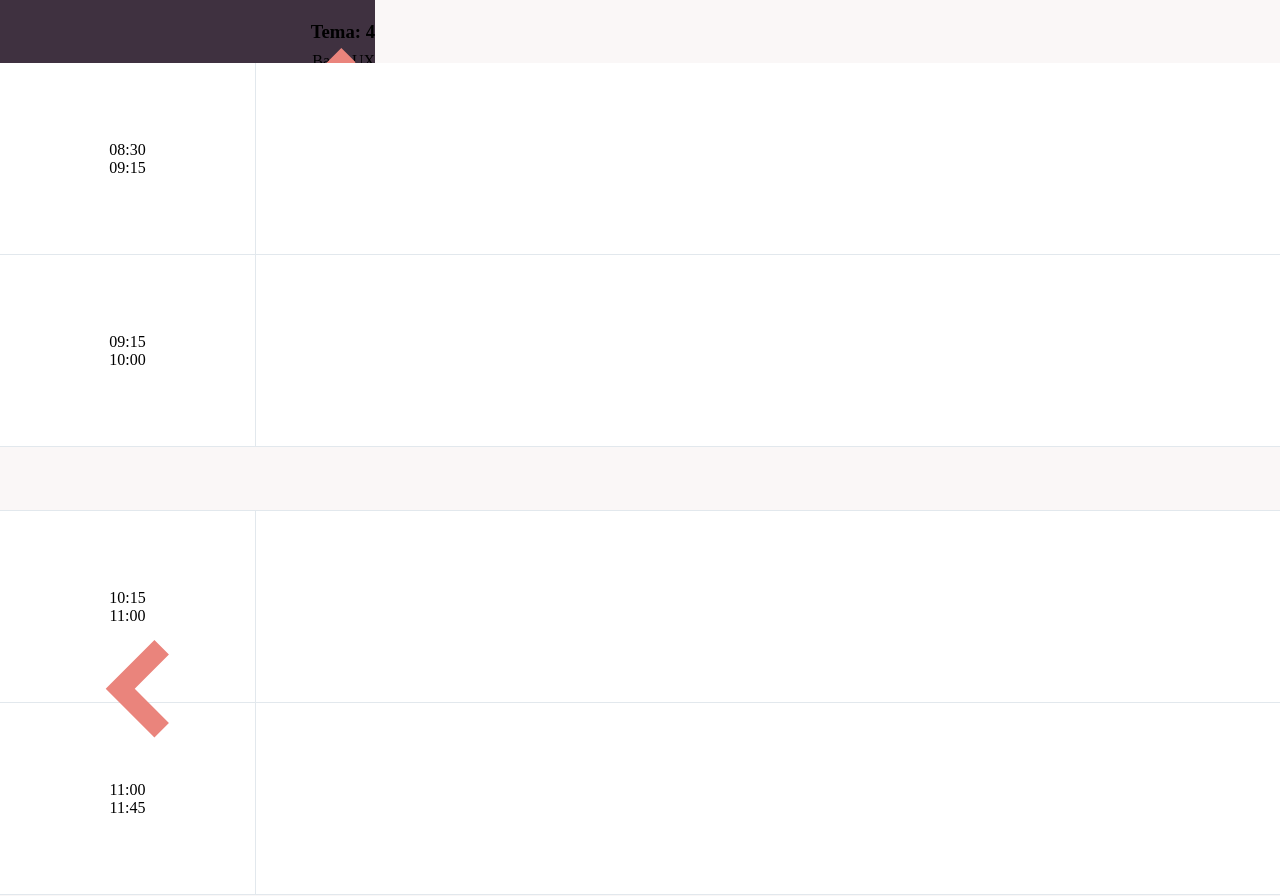
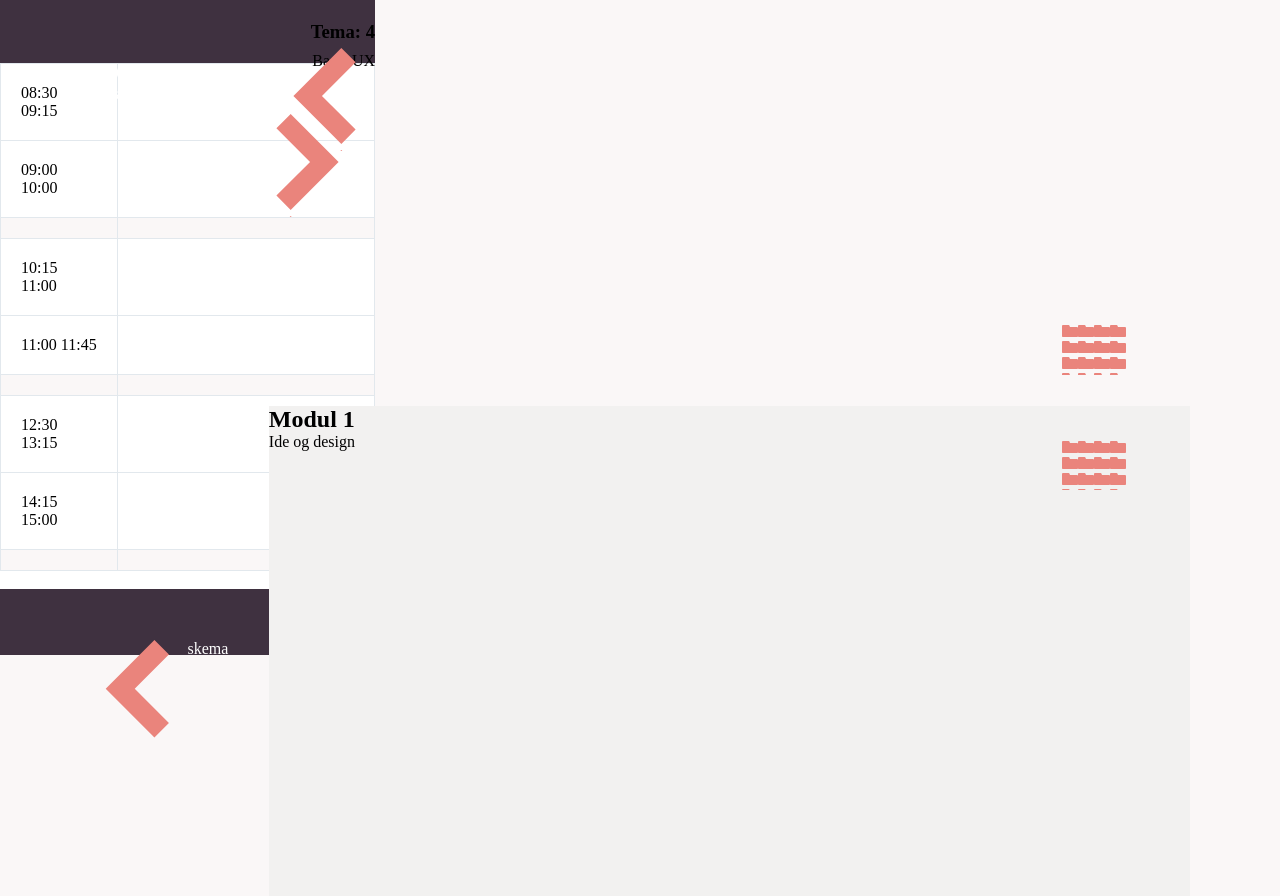
Before and after one commit to vict890f/Fronter-Redesign, a plain HTML site: page skema.html in a window 1280 px wide. Shown: the part 80-976 px from the top of the page. Drawn offline with Linux system fonts and the light colour scheme.

Commit message:
Skema er done, mangler bare at blive stylet 100p

```diff
--- a/skema.html
+++ b/skema.html
@@ -35,69 +35,59 @@
             <div class="col-right-sprite"></div>
         </section>
         <section id="skema-midt">
-            <div class="skema-table" id="tabel1">
-                <div class="tabel-left">
-                    <p>08:30</p>
-                    <p>09:15</p>
+            <table id="t01">
+                <tr>
+                    <td class="left">08:30 09:15</td>
+                    <td class="right"></td>
+                </tr>
+                <tr>
+                    <td class="left">09:00 10:00</td>
+                    <td class="right"></td>
+                </tr>
+                <tr>
+                    <td class="break"></td>
+                    <td class="break"></td>
+                <tr>
+                    <td class="left">10:15 11:00</td>
+                    <td class="right"></td>
+                </tr>
+                <tr>
+                    <td class="left">11:00 11:45</td>
+                    <td class="right"></td>
+                </tr>
+                <tr>
+                    <td class="break"></td>
+                    <td class="break"></td>
+                <tr>
+                    <td class="left">12:30 13:15</td>
+                    <td class="right"></td>
+                </tr>
+                <tr>
+                    <td class="left">14:15 15:00</td>
+                    <td class="right"></td>
+                </tr>
+                <tr>
+                    <td class="break"></td>
+                    <td class="break"></td>
+            </table>
+            <div>
+                <div class="modul" id="modul1">
+                    <h2>Modul 1</h2>
+                    <p>Ide og design</p>
+                    <div class="icon" id="modul1-folder"></div>
+                    <div class="icon" id="modul1-link"></div>
                 </div>
-                <div class="tabel-right"></div>
-            </div>
-            <div class="skema-table" id="tabel2">
-                <div class="tabel-left">
-                    <p>09:15</p>
-                    <p>10:00</p>
+                <div class="modul" id="modul2">
+                    <h2>Modul 2</h2>
+                    <p>Øvelser</p>
+                    <div class="icon" id="modul2-link"></div>
                 </div>
-                <div class="tabel-right"></div>
-            </div>
-            <div class="break"></div>
-            <div class="skema-table" id="tabel3">
-                <div class="tabel-left">
-                    <p>10:15</p>
-                    <p>11:00</p>
-                </div>
-                <div class="tabel-right">
+                <div class="modul" id="modul3">
+                    <h2>Modul 3</h2>
+                    <p>Arbejde selv</p>
+                    <div class="icon" id="modul3-folder"></div>
                 </div>
             </div>
-            <div class="skema-table" id="tabel4">
-                <div class="tabel-left">
-                    <p>11:00</p>
-                    <p>11:45</p>
-                </div>
-                <div class="tabel-right"></div>
-            </div>
-            <div class="break"></div>
-            <div class="skema-table" id="tabel5">
-                <div class="tabel-left">
-                    <p>08:30</p>
-                    <p>09:15</p>
-                </div>
-                <div class="tabel-right">
-                </div>
-            </div>
-            <div class="skema-table" id="tabel6">
-                <div class="tabel-left">
-                    <p>12:30</p>
-                    <p>13:15</p>
-                </div>
-                <div class="tabel-right"></div>
-            </div>
-            <div class="break"></div>
-            <div class="skema-table" id="tabel7">
-                <div class="tabel-left">
-                    <p>13:15</p>
-                    <p>14:00</p>
-                </div>
-                <div class="tabel-right">
-                </div>
-            </div>
-            <div class="skema-table" id="tabel8">
-                <div class="tabel-left">
-                    <p>14:15</p>
-                    <p>15:00</p>
-                </div>
-                <div class="tabel-right"></div>
-            </div>
-            <div class="break"></div>
         </section>
         <section id="skema-bund">
             <div class="skema-bund-left"></div>
--- a/style.css
+++ b/style.css
@@ -302,13 +302,6 @@ ul.list li input[name="Facebook"] {
     background-color: lightgoldenrodyellow;
 }
 
-.break {
-    width: 100vw;
-    height: 5vw;
-    background-color: #FAF7F7;
-    border-bottom: 1px solid #E2E8ED;
-}
-
 #skema-bund {
     width: 375px;
     height: 66.22px;
@@ -332,3 +325,110 @@ ul.list li input[name="Facebook"] {
     margin-top: 4vw;
     color: white;
 }
+
+/******Table i Skema*********/
+
+table,
+th,
+td {
+    border: 1px solid #E2E8ED;
+    border-collapse: collapse;
+}
+
+th,
+td {
+    padding: 20px;
+}
+
+table#t01 {
+    width: 100%;
+
+}
+
+table#t01 tr:nth-child(even) {
+    background-color: #fff;
+}
+
+table#t01 tr:nth-child(odd) {
+    background-color: #fff;
+}
+
+td.break {
+    padding: 10px;
+    background-color: #FAF7F7;
+    border: 1px solid #E2E8ED;
+}
+
+td.left {
+    width: 20vw;
+}
+
+td.right {
+    width: 80vw;
+}
+
+/*****Moduler********/
+
+#modul1 {
+    top: 38vw;
+    left: 21vw;
+    position: absolute;
+    background-color: #F2F1F0;
+    width: 72vw;
+    height: 42vw;
+
+}
+
+#modul2 {
+    top: 85vw;
+    left: 21vw;
+    position: absolute;
+    background-color: #F2F1F0;
+    width: 72vw;
+    height: 42vw;
+
+}
+
+#modul3 {
+    top: 131vw;
+    left: 21vw;
+    position: absolute;
+    background-color: #F2F1F0;
+    width: 72vw;
+    height: 21vw;
+}
+
+#modul1-folder {
+    background-image: url(assets/Folder.svg);
+    position: relative;
+    left: 62vw;
+    top: -10vw;
+}
+
+#modul1-link {
+    background-image: url(assets/Folder.svg);
+    position: relative;
+    left: 62vw;
+    top: -5vw;
+}
+
+#modul2-link {
+    background-image: url(assets/Folder.svg);
+    position: relative;
+    left: 62vw;
+    top: -10vw;
+}
+
+#modul3-folder {
+    background-image: url(assets/Folder.svg);
+    position: relative;
+    left: 62vw;
+    top: -10vw;
+}
+
+/*****Icons*******/
+
+.icon {
+    width: 5vw;
+    height: 4vw;
+}
```
Also changed, not shown: assets/Folder.svg (added).
